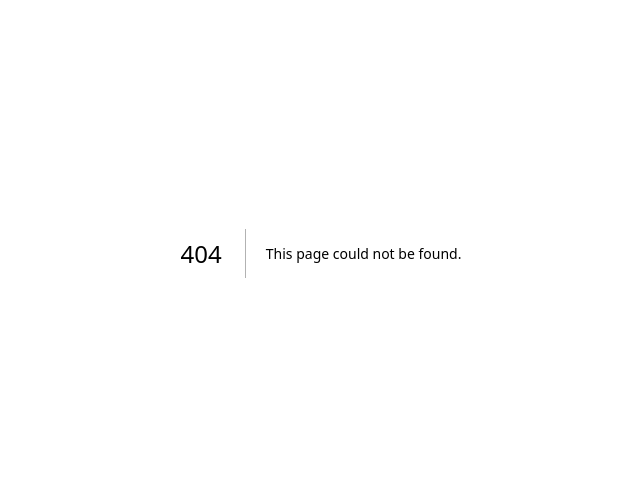
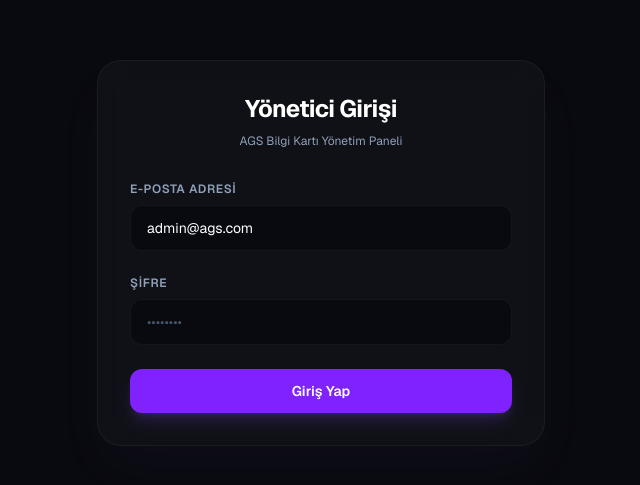
Before and after one commit to dipteyimsondayim31/ags-app, a Next.js app: page /admin/giris in a window 1280 px wide. Before the commit this address had no page. Shown: the part 147-632 px from the top of the page, without its empty margins (319-959 px from the left). Built offline with nearby package versions, Linux system fonts and the light colour scheme; no server answers.

Commit message:
feat: implement admin login page with Obsidian Dark theme and LoginForm

```diff
--- /dev/null
+++ b/src/app/admin/giris/page.tsx
@@ -0,0 +1,19 @@
+import { LoginForm } from "@/components/LoginForm";
+
+export default function AdminGirisPage() {
+  return (
+    <main className="flex min-h-screen flex-col items-center justify-center p-6 bg-[#090a0f] text-zinc-100">
+      <div className="w-full max-w-md bg-[#12131a]/80 backdrop-blur-md border border-white/5 p-8 rounded-3xl shadow-2xl shadow-violet-500/5">
+        <div className="text-center mb-8">
+          <h1 className="text-2xl font-bold tracking-tight text-white mb-2">
+            Yönetici Girişi
+          </h1>
+          <p className="text-xs text-slate-400">
+            AGS Bilgi Kartı Yönetim Paneli
+          </p>
+        </div>
+        <LoginForm />
+      </div>
+    </main>
+  );
+}
--- /dev/null
+++ b/src/components/LoginForm.tsx
@@ -0,0 +1,74 @@
+"use client";
+
+import { useActionState } from "react";
+import { useFormStatus } from "react-dom";
+import { authenticate } from "@/app/actions/authActions";
+
+function SubmitButton() {
+  const { pending } = useFormStatus();
+
+  return (
+    <button
+      type="submit"
+      disabled={pending}
+      className="w-full flex justify-center py-3 px-4 rounded-xl text-sm font-semibold text-white bg-violet-600 hover:bg-violet-500 focus:outline-none focus:ring-2 focus:ring-offset-2 focus:ring-violet-500 disabled:opacity-50 disabled:cursor-not-allowed transition-all duration-200 shadow-lg shadow-violet-500/20"
+    >
+      {pending ? (
+        <span className="flex items-center gap-2">
+          <svg className="animate-spin h-5 w-5 text-white" fill="none" viewBox="0 0 24 24">
+            <circle className="opacity-25" cx="12" cy="12" r="10" stroke="currentColor" strokeWidth="4" />
+            <path className="opacity-75" fill="currentColor" d="M4 12a8 8 0 018-8V0C5.373 0 0 5.373 0 12h4zm2 5.291A7.962 7.962 0 014 12H0c0 3.042 1.135 5.824 3 7.938l3-2.647z" />
+          </svg>
+          Giriş yapılıyor...
+        </span>
+      ) : (
+        "Giriş Yap"
+      )}
+    </button>
+  );
+}
+
+export function LoginForm() {
+  const [errorMessage, formAction] = useActionState(authenticate, undefined);
+
+  return (
+    <form action={formAction} className="space-y-6">
+      <div>
+        <label htmlFor="email" className="block text-xs font-semibold uppercase tracking-wider text-slate-400 mb-2">
+          E-posta Adresi
+        </label>
+        <input
+          id="email"
+          name="email"
+          type="email"
+          required
+          defaultValue="admin@ags.com"
+          placeholder="admin@ags.com"
+          className="w-full px-4 py-3 rounded-xl bg-[#090a0f] border border-white/5 focus:border-violet-500/50 focus:ring-1 focus:ring-violet-500/30 text-white placeholder-slate-600 text-sm outline-none transition-all duration-200"
+        />
+      </div>
+
+      <div>
+        <label htmlFor="password" className="block text-xs font-semibold uppercase tracking-wider text-slate-400 mb-2">
+          Şifre
+        </label>
+        <input
+          id="password"
+          name="password"
+          type="password"
+          required
+          placeholder="••••••••"
+          className="w-full px-4 py-3 rounded-xl bg-[#090a0f] border border-white/5 focus:border-violet-500/50 focus:ring-1 focus:ring-violet-500/30 text-white placeholder-slate-600 text-sm outline-none transition-all duration-200"
+        />
+      </div>
+
+      {errorMessage && (
+        <div className="p-3.5 rounded-xl bg-red-950/30 border border-red-500/20 text-red-400 text-xs font-medium leading-relaxed">
+          {errorMessage}
+        </div>
+      )}
+
+      <SubmitButton />
+    </form>
+  );
+}
```
